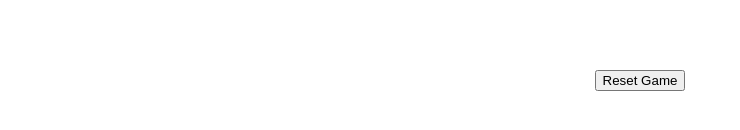
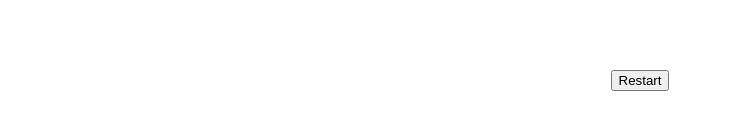
Before and after one commit to AyalaStonic/chess-TL-game, an Angular app: page / in a window 1280 px wide. Shown: the part 530-660 px from the top of the page, without its empty margins (0-740 px from the left). Built offline with nearby package versions, Linux system fonts and the light colour scheme.

Commit message:
fixing some bugs from the movements

```diff
--- a/src/app/chessboard/chessboard.component.html
+++ b/src/app/chessboard/chessboard.component.html
@@ -10,5 +10,5 @@
   </div>
 
   <div class="controls">
-    <button (click)="resetGame()">Reset Game</button>
+    <button (click)="resetGame()">Restart</button>
   </div>
--- a/src/app/chessboard/chessboard.component.ts
+++ b/src/app/chessboard/chessboard.component.ts
@@ -37,8 +37,8 @@ export class ChessboardComponent implements OnInit {
       console.log('Invalid move');
       return;
     }
-    this.updateBoard();
-    console.log(this.game.fen());
+    this.updateBoard(); // Refresh the board after a successful move
+    console.log(this.game.fen()); // Log the current game state
   }
 
   // Reset the game, including clearing the selected piece
@@ -68,10 +68,12 @@ export class ChessboardComponent implements OnInit {
       if (move === null) {
         console.log('Invalid move');
       } else {
-        this.updateBoard(); // Refresh the board after a successful move
+        // If the move is successful, update the board
+        this.updateBoard();
       }
 
-      this.selectedSquare = null; // Deselect after making the move
+      // Clear the selected square after a move
+      this.selectedSquare = null;
     } else {
       // If there's no selected square, select the current square
       const piece = this.game.get(square as any);  // Cast 'square' to any type to avoid TS error
```
